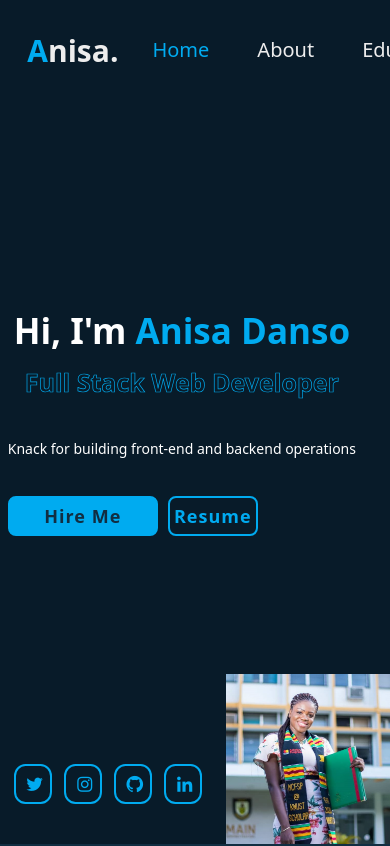
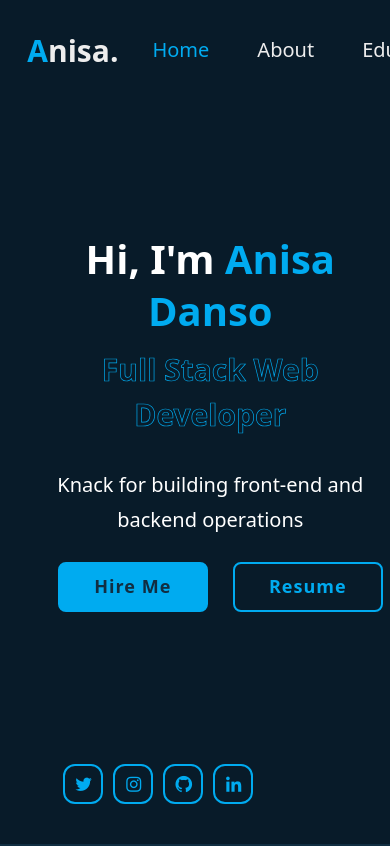
Before and after one commit to EaineDan/anisa-portfolio, a React (Create React App) app: page / in a window 390 px wide. Shown: the top 846 px of the page. Built offline with nearby package versions, Linux system fonts and the light colour scheme.

Commit message:
new updates

```diff
--- a/src/components/hero/Hero.module.css
+++ b/src/components/hero/Hero.module.css
@@ -165,10 +165,10 @@ section {
 @media (max-width: 991px) {
   .home {
     padding: 0 2% 0;
-    background-size: 42%;
     border-radius: 0;
     position: relative;
-    text-align: center;
+    background: none;
+    margin-left: 3rem;
   }
 
   .homeContent {
@@ -177,7 +177,7 @@ section {
   }
 
   .homeContent h1 {
-    font-size: 3.5rem;
+    font-size: 4rem;
     margin-bottom: 1rem;
     text-align: center;
   }
@@ -187,24 +187,26 @@ section {
   }
 
   .homeContent .textAnimate h3 {
-    font-size: 2.5rem;
+    font-size: 3rem;
 
   }
 
   .homeContent p {
-    font-size: 1.4rem;
-    margin-bottom: 2rem;
+    font-size: 2rem;
+    margin-bottom: 1.5rem;
   }
 
   .homeSci {
     display: flex;
     justify-content: center;
-    margin-top: 2rem;
+    margin-top: .5rem;
+    margin-left: 2rem ;
+    row-gap: 2rem;
   }
 
   .homeSci a {
     width: auto;
-    margin: 0 0.6rem;
+    margin: 0 0.5rem;
     justify-content: space-between;
     width: 40px;
     height: 40px;
@@ -217,11 +219,9 @@ section {
     display: none;
   }
 
-  .btnBox ,btn {
-    width: 25rem;
-    height: 4rem;
-    gap: 1rem;
-    margin-bottom: 0;
-    font-size: 1.5rem;
+  .btn {
+    margin-left: 2rem;
+    margin-bottom: 1rem;
   }
+
 }
--- a/src/components/projects/Projects.jsx
+++ b/src/components/projects/Projects.jsx
@@ -24,7 +24,7 @@ const Projects = () => {
         My <span className="text-mainColor">Projects</span>
       </h2>
 
-      <div className="grid grid-cols-1 md:grid-cols-2 lg:grid-cols-3 min-h-84 gap-12 mx-auto max-w-7xl">
+      <div className="grid grid-cols-1 md:grid-cols-2 text-3xl lg:grid-cols-3 min-h-84 gap-12 mx-auto max-w-7xl">
         {projects.map((project, index) => (
           <div
             key={index}
--- a/src/components/projects/Projects.module.css
+++ b/src/components/projects/Projects.module.css
@@ -20,5 +20,6 @@
   object-fit: center;
   margin-left: 20px;
   margin-bottom: 10px;
+  font-size: 20px;
 }
 }
--- a/src/pages/aboutpage/Aboutpage.jsx
+++ b/src/pages/aboutpage/Aboutpage.jsx
@@ -31,7 +31,7 @@ const services = [
     id: 4,
     icon: <FaGlobe />,
     title: "Hosting Websites",
-    des: "i use Vercel for hosting front-end applications and Render for hosting backend applications",
+    des: "I use Vercel for hosting front-end applications and Render for hosting backend applications",
   },
   {
     id: 5,
@@ -92,8 +92,8 @@ const Aboutpage = () => {
                 <p>
                   I'm keen on ensuring that all projects have responsive designs
                   that are mobile friendly and optimized for all screen sizes
-                  using techniques such as media query and css framworks like
-                  tailwind, css and bootstrap
+                  using techniques such as media query and css frameworks like
+                  tailwind, css and bootstrap.
                 </p>
               </div>
             </div>
@@ -104,7 +104,7 @@ const Aboutpage = () => {
                 <p>
                   All my successful projects that i collaborated on have all
                   been curated through project delegation, effective
-                  communication and team work
+                  communication and team work.
                 </p>
               </div>
             </div>
@@ -115,7 +115,7 @@ const Aboutpage = () => {
                 <p>
                   I pride myself in working effectively to create websites that
                   are responsive, interactive and functional in order to promote
-                  a smooth user/client experience
+                  a smooth user/client experience.
                 </p>
               </div>
             </div>
@@ -162,13 +162,13 @@ const Aboutpage = () => {
           {services.map((service) => (
             <div
               key={service.id}
-              className="w-full px-12 h-94 py-10 rounded-lg flex items-center bg-bgColor group hover:bg-gradient-to-b hover:from-black hover:to-[#1e2024] duration-100 group"
+              className="w-full px-12 h-96 py-10 rounded-lg flex items-center bg-bgColor group hover:bg-gradient-to-b hover:from-black hover:to-[#1e2024] duration-100 group"
             >
               <div className="h-72 overflow-y-hidden">
                 <div className="flex h-full flex-col gap-10 translate-y-16 group-hover:translate-y-0 transition-transform duration-500">
                   <div className="w-10 h-10 flex flex-col justify-between">
                     {service.icon ? (
-                      <span className="text-5xl text-mainColor">
+                      <span className="text-5xl md:text:4xl text-mainColor">
                         {service.icon}
                       </span>
                     ) : (
@@ -178,10 +178,10 @@ const Aboutpage = () => {
                     )}
                   </div>
                   <div className="flex flex-col gap-6">
-                    <h2 className="text-xl md:text-4xl font-titleFont font-bold text-gray-300">
+                    <h2 className="text-3xl md:text-5xl font-bold text-gray-300">
                       {service.title}
                     </h2>
-                    <p className="text-xl">{service.des}</p>
+                    <p className="text-2xl md:text-3xl">{service.des}</p>
                   </div>
                 </div>
               </div>
--- a/src/pages/projectspage/Projectspage.jsx
+++ b/src/pages/projectspage/Projectspage.jsx
@@ -122,7 +122,7 @@ const Projectspage = () => {
             <img src={projectFive} alt="" className={styles.pic} />
             <div className={styles.content}>
               <h3>Forage</h3>
-              <h5>SiteMap, UserFlow Diagram & Volunteer Form Page</h5>
+              <h5>Frontend web development</h5>
               <p>
                 Created a sitemap, userflow diagram and volunteer form page for
                 a non-profit organization on forage project simulation using
--- a/src/pages/projectspage/Projectspage.module.css
+++ b/src/pages/projectspage/Projectspage.module.css
@@ -86,7 +86,22 @@ p {
     grid-template-columns: 1fr;
   }
 
-  .projects .newprojects {
+  .projects {
     grid-template-columns: 1fr;
   }
+
+  .newprojects {
+    grid-template-columns: 1fr;
+  }
+
+  .icons{
+    width: 200px;
+    justify-content: space-between;
+    align-items: center;
+
+  }
+
+  .subhead{
+    font-size: 30px;
+  }
 }
--- a/src/pages/skillspage/Skillspage.module.css
+++ b/src/pages/skillspage/Skillspage.module.css
@@ -127,3 +127,21 @@ p {
   font-size: 25px;
   padding-left: 15px;
 }
+
+@media (max-width: 991px) {
+  .iconbox{
+    display: flex;
+   flex-direction: column;
+   margin-left: 5rem;
+  }
+
+  p {
+    text-align: center;
+  }
+
+  .heading {
+    text-align: center;
+    padding-top: 50px;
+    padding-bottom: 40px;
+  }
+}
```
